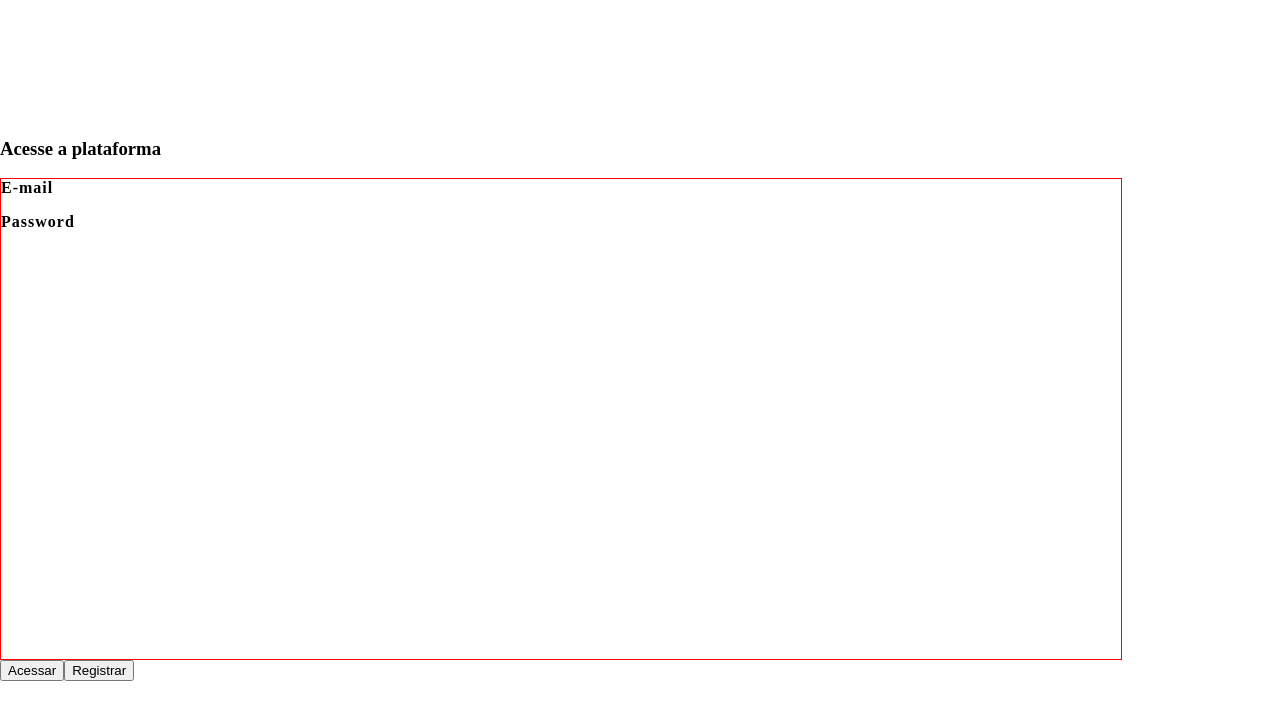
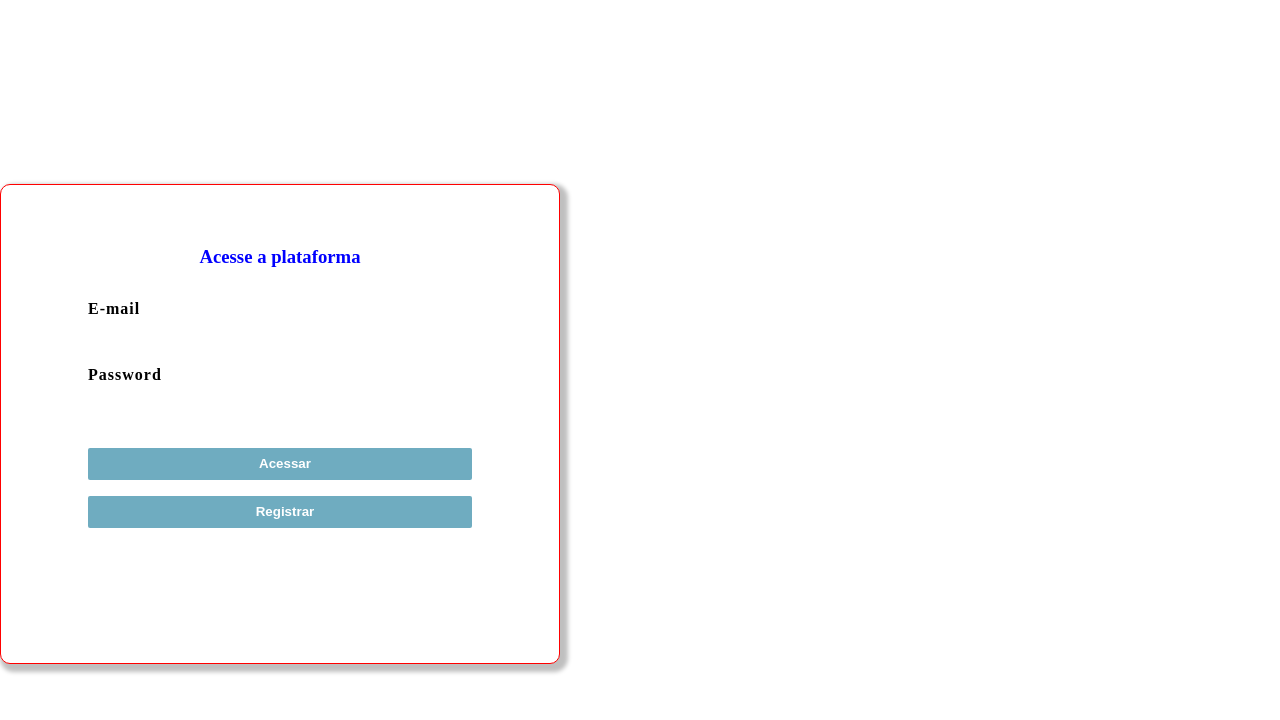
Before and after one commit to kelderpassos/desafioNode, a Vue app in the folder frontend/: page / in a window 1280 px wide. Shown: the top 720 px of the page. Built offline with nearby package versions, Linux system fonts and the light colour scheme.

Commit message:
Style: Login styling is under progress

```diff
--- a/frontend/src/App.vue
+++ b/frontend/src/App.vue
@@ -6,3 +6,11 @@
     <RouterView />
   </div>
 </template>
+
+<style>
+body {
+  box-sizing: border-box;
+  margin: 0;
+  padding: 0;
+}
+</style>
--- /dev/null
+++ b/frontend/src/assets/main.css
@@ -0,0 +1,5 @@
+* {
+  box-sizing: border-box;
+  margin: 0;
+  padding: 0;
+}
--- a/frontend/src/components/LoginForm.vue
+++ b/frontend/src/components/LoginForm.vue
@@ -1,7 +1,7 @@
 <template>
-  <div>
-    <h3>Acesse a plataforma</h3>
-    <form>
+  <div class="login-container">
+    <form class="login-form">
+      <h3>Acesse a plataforma</h3>
       <div>
         <label for="email">E-mail</label>
           <input type="email" name="email" required v-model="email">
@@ -11,12 +11,12 @@
         <label for="password">Password</label>
           <input type="password" name="password" required v-model="password">
       </div>
+      <button @click.prevent="submitForm">Acessar</button>
+      <router-link :to="{ name: 'SignupForm' }">
+          <button>Registrar</button>
+      </router-link>
     </form>
-    <button @click.prevent="submitForm">Acessar</button>
-    <router-link :to="{ name: 'SignupForm' }">
-        <button>Registrar</button>
-    </router-link>
-    </div>
+  </div>
 </template>
 
 <script>
@@ -47,3 +47,63 @@ export default {
   }
 }
 </script>
+
+<style>
+  .login-container {
+    display: flex;
+    flex-direction: column;
+    justify-content: center;
+    align-items: center;
+    height: 100vh;
+  }
+
+  .login-form h3 {
+    color:blue;
+    margin-bottom: 2rem;
+    margin-top: -2rem;
+  }
+
+  .login-form {
+    margin-top: 3rem;
+    padding: 5.8rem;
+    width: 35rem;
+
+    border-radius: 10px;
+    box-shadow: 4px 4px 4px 4px rgba(0, 0, 0, 0.25);
+
+    display: flex;
+    flex-direction: column;
+    align-items: center;
+  }
+
+  .login-form input {
+    outline: none;
+
+    height: 2rem;
+    width: 24rem;
+    padding-left: 10px;
+
+    border-radius: 2px;
+  }
+
+  .login-form button {
+    border: none;
+    border-radius: 2px;
+
+    height: 2rem;
+    width: 24rem;
+    padding-left: 10px;
+    margin-top: 1rem;
+
+    background-color: rgb(111, 172, 192);
+    color: white;
+    font-weight: bold;
+  }
+
+  .login-form button:hover {
+  cursor: pointer;
+  background-color: rgb(78, 126, 142);
+  transition: background-color 0.1s;
+  }
+
+</style>
--- a/frontend/src/main.js
+++ b/frontend/src/main.js
@@ -2,6 +2,8 @@ import { createApp } from 'vue'
 import router from './router';
 import App from './App.vue'
 
+import './assets/main.css'
+
 const app = createApp(App)
 app.use(router);
 app.mount('#app');
--- a/frontend/src/style.css
+++ /dev/null
@@ -1,90 +0,0 @@
-:root {
-  font-family: Inter, Avenir, Helvetica, Arial, sans-serif;
-  font-size: 16px;
-  line-height: 24px;
-  font-weight: 400;
-
-  color-scheme: light dark;
-  color: rgba(255, 255, 255, 0.87);
-  background-color: #242424;
-
-  font-synthesis: none;
-  text-rendering: optimizeLegibility;
-  -webkit-font-smoothing: antialiased;
-  -moz-osx-font-smoothing: grayscale;
-  -webkit-text-size-adjust: 100%;
-}
-
-a {
-  font-weight: 500;
-  color: #646cff;
-  text-decoration: inherit;
-}
-a:hover {
-  color: #535bf2;
-}
-
-a {
-  font-weight: 500;
-  color: #646cff;
-  text-decoration: inherit;
-}
-a:hover {
-  color: #535bf2;
-}
-
-body {
-  margin: 0;
-  display: flex;
-  place-items: center;
-  min-width: 320px;
-  min-height: 100vh;
-}
-
-h1 {
-  font-size: 3.2em;
-  line-height: 1.1;
-}
-
-button {
-  border-radius: 8px;
-  border: 1px solid transparent;
-  padding: 0.6em 1.2em;
-  font-size: 1em;
-  font-weight: 500;
-  font-family: inherit;
-  background-color: #1a1a1a;
-  cursor: pointer;
-  transition: border-color 0.25s;
-}
-button:hover {
-  border-color: #646cff;
-}
-button:focus,
-button:focus-visible {
-  outline: 4px auto -webkit-focus-ring-color;
-}
-
-.card {
-  padding: 2em;
-}
-
-#app {
-  max-width: 1280px;
-  margin: 0 auto;
-  padding: 2rem;
-  text-align: center;
-}
-
-@media (prefers-color-scheme: light) {
-  :root {
-    color: #213547;
-    background-color: #ffffff;
-  }
-  a:hover {
-    color: #747bff;
-  }
-  button {
-    background-color: #f9f9f9;
-  }
-}
```
